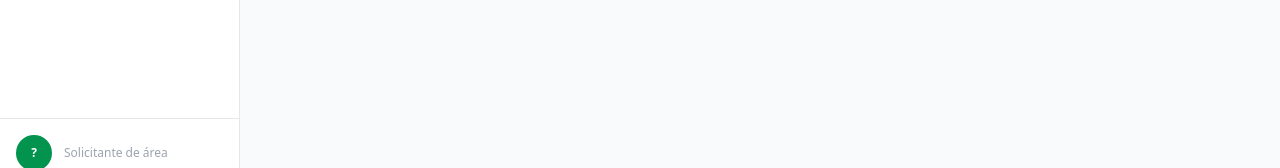
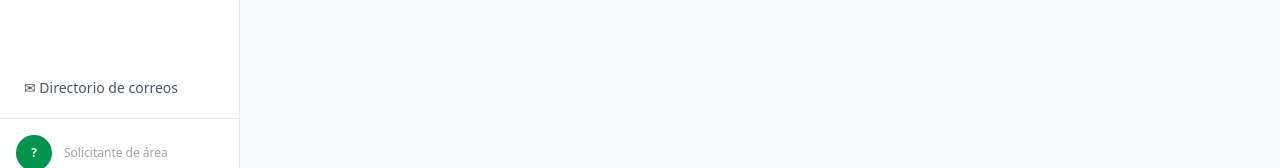
Before and after one commit to jalexisgomezm-collab/gto-oc-sistema, a Next.js app: page /ordenes in a window 1280 px wide. Shown: the part 563-731 px from the top of the page. Built offline with nearby package versions, Linux system fonts and the light colour scheme; no server answers; the database is empty.

Commit message:
Directorio de correos GTO (5/5): acceso en barra lateral

```diff
--- a/components/BarraLateral.tsx
+++ b/components/BarraLateral.tsx
@@ -105,6 +105,15 @@ export default function BarraLateral({
           </div>
         ))}
       </nav>
+      <div className="px-3 pb-3">
+        <button
+          type="button"
+          data-directorio-gto
+          className="w-full text-left px-3 py-2 rounded-md text-sm text-gray-600 hover:bg-gray-50"
+        >
+          ✉ Directorio de correos
+        </button>
+      </div>
       <div className="border-t border-gray-200 px-4 py-4">
         <div className="flex items-center gap-3 mb-3">
           <div className="w-9 h-9 rounded-full bg-verde text-white flex items-center justify-center text-xs font-semibold shrink-0">
```
